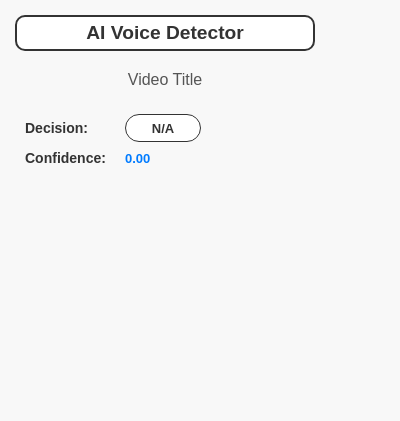
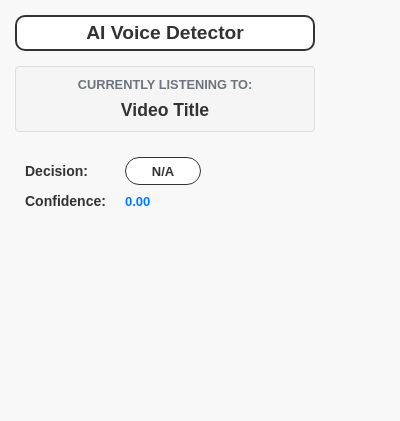
Before and after one commit to joshkjx/sound-sentry, a browser extension: page popup/popup.html in a window 400 px wide. Drawn offline with Linux system fonts and the light colour scheme.

Commit message:
update UI

```diff
--- a/popup/popup.css
+++ b/popup/popup.css
@@ -33,7 +33,7 @@ body {
 }
 
 /* Video Title */
-.video-title-display {
+/* .video-title-display {
     font-size: 16px;
     font-weight: normal;
     text-align: center;
@@ -43,6 +43,44 @@ body {
     white-space: nowrap;
     overflow: hidden;
     text-overflow: ellipsis;
+} */
+ /* Video Title Info */
+.video-info-box {
+    display: flex;
+    flex-direction: column;
+    padding: 10px 10px 5px 10px;
+    border: 1px solid #ddd;
+    border-radius: 4px;
+    background-color: #f5f5f5; /* Light background for the container */
+    margin-bottom: 5px; /* Add some space below this box */
+}
+
+.listening-label {
+    font-size: 0.8em;
+    font-weight: 600;
+    color: #6c757d;
+    margin-bottom: 3px;
+    text-align: center;
+    text-transform: uppercase;
+}
+
+.video-title-display {
+    font-size: 1.1em;
+    font-weight: bold;
+    text-align: center;
+    color: #333;
+    margin: 0;
+    padding: 5px 0px 5px 0px;
+    white-space: nowrap;
+    overflow: hidden;
+    text-overflow: ellipsis;
+}
+
+.stats-grid {
+    display: flex;
+    flex-direction: column;
+    gap: 8px;
+    padding: 5px 0;
 }
 
 /* Stats Section */
@@ -63,7 +101,7 @@ body {
     font-size: 14px;
     color: #333;
     padding-left: 10px;
-    width: 100px; /* Fixed width for labels to align content */
+    width: 100px;
     flex-shrink: 0;
 }
 
@@ -121,7 +159,7 @@ canvas {
 .warning-text {
     margin: 0;
     font-size: 0.9em;
-    font-weight: 500;
+    font-weight: bold;
 }
 
 .hidden {
--- a/popup/popup.html
+++ b/popup/popup.html
@@ -11,9 +11,11 @@
         <header class="header-box">
             <h1>AI Voice Detector</h1>
         </header>
-
-        <h2 id="video-title" class="video-title-display">Video Title</h2>
-
+        <div class="video-info-box">
+            <span class="listening-label">Currently Listening to:</span>
+            <h2 id="video-title" class="video-title-display">Video Title</h2>
+        </div>
+        <!-- <h2 id="video-title" class="video-title-display">Video Title</h2> -->
         <div class="stats-grid">
 
             <div class="stat-row">
@@ -28,14 +30,14 @@
                 <span id="confidence" class="confidence-value">0.00</span>
             </div>
 
-            <div style="display: none;">Chunks Processed: <span id="chunk-count">0</span></div>
+            <!-- <div style="display: none;">Chunks Processed: <span id="chunk-count">0</span></div> -->
         </div>
         <div class="chart-container">
             <canvas id="confidence-chart" height="180"></canvas>
         </div>
         <div id="warning-box" class="warning-box hidden">
             <img src="../images/alert-icon.png" alt="Warning Alert" class="warning-icon-image">
-            <p class="warning-text">Warning: High confidence of AI voice detected in the last few chunks.</p>
+            <p class="warning-text">Warning: High confidence of AI voice detected in the last few seconds.</p>
         </div>
     </div>
 
```
